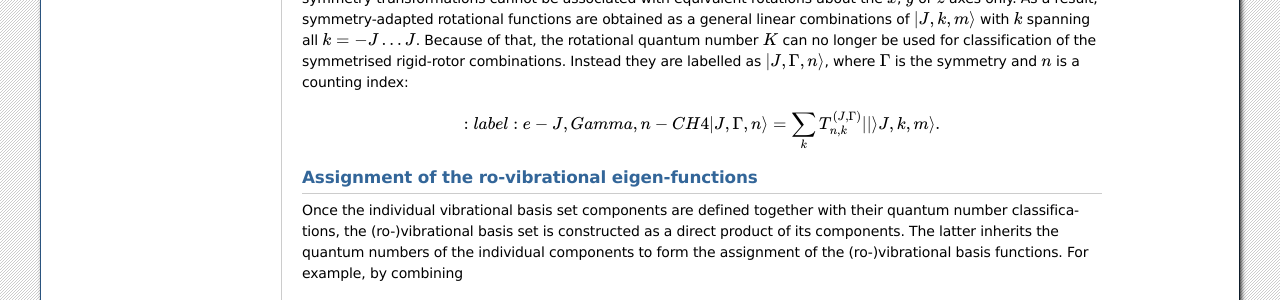
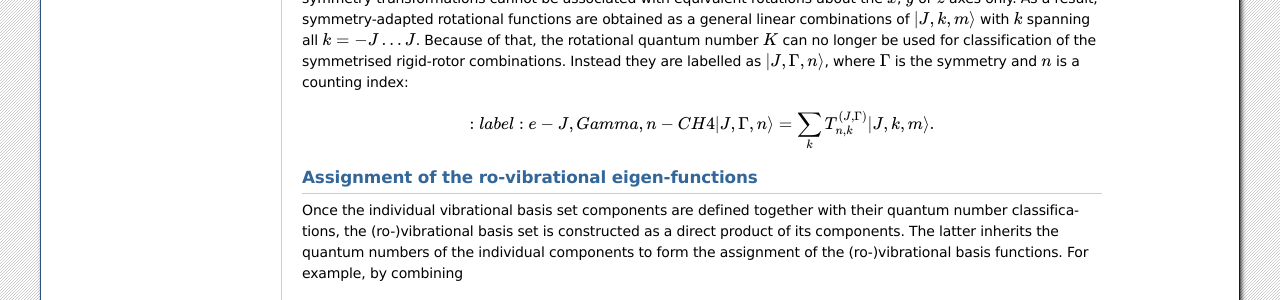
Before and after one commit to Trovemaster/TROVE, a Sphinx documentation site: the page built from docs/source/quantumnumbers.rst, in a window 1280 px wide and 900 px high, scrolled down 3360 px. Shown: the part 149-449 px from the top of the window. Built offline with Sphinx 7.4.7, drawn with Linux system fonts in a browser that asks for light colours; formulas are drawn with MathJax 3; cross-references to code outside the pages are shown as plain code.

Commit message:
Update quantumnumbers.rst

```diff
--- a/docs/source/quantumnumbers.rst
+++ b/docs/source/quantumnumbers.rst
@@ -181,7 +181,7 @@ The Wang-functions cannot be used for symmetry adaptation of the T\ :sub:`d` rot
 .. math::
 
     :label: e-J,Gamma,n-CH4
-        |J,\Gamma,n\rangle = \sum_{k} T_{n,k}^{(J,\Gamma)} \ket|J,k,m\rangle.
+        |J,\Gamma,n\rangle = \sum_{k} T_{n,k}^{(J,\Gamma)} | J,k,m\rangle.
 
 
 
```
